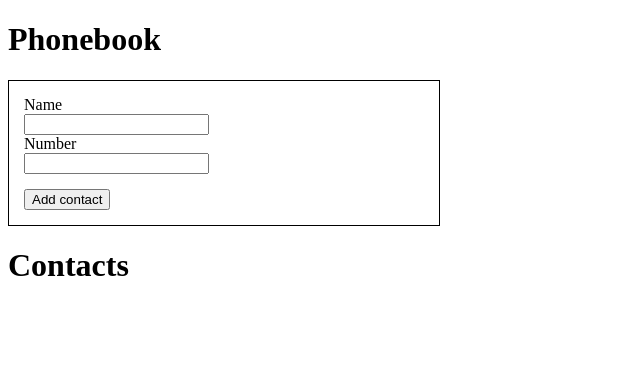
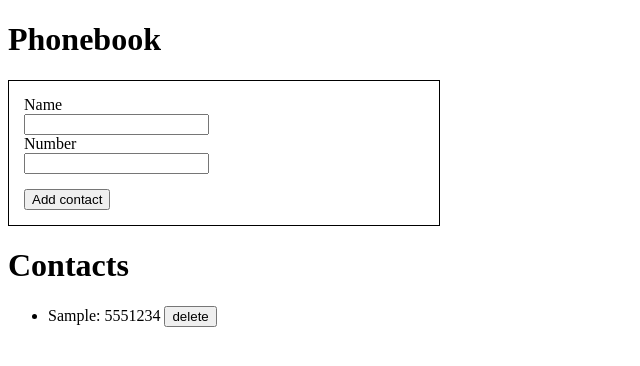
Before and after one commit to Mira1702/goit-react-hw-02-phonebook, a React (Create React App) app: page / in a window 1280 px wide. Both pictures are taken after typing "Sample", "5551234" into the empty fields and a click on the button "Add contact". Shown: the top 366 px of the page, without its empty margins (0-640 px from the left). Built offline with nearby package versions, Linux system fonts and the light colour scheme.

Commit message:
выполнены шаг 1 и шаг 2

```diff
--- a/src/App.js
+++ b/src/App.js
@@ -1,4 +1,5 @@
 import React, { Component } from 'react';
+import shortid from 'shortid';
 import Title from './Title';
 import PhoneBook from './PhoneBook';
 import Contacts from './Contacts';
@@ -8,12 +9,23 @@ class App extends Component {
     contacts: []
   }
 
-  formSubmitHandler = data => {
-    console.log(data);
+  formSubmitHandler = ({name, number}) => {
+    // console.log(data);
+
+    const contact = {
+      id: shortid.generate(),
+      name,
+      number
+    };
+
+    this.setState(prevState => ({
+      contacts: [contact, ...prevState.contacts]
+    }))
   }
 
   handleRemoveContact = (id) =>
   this.setState(({ contacts }) => ({ contacts: contacts.filter(contact => contact.id !== id) }))
+
 
 
   render() {
--- a/src/Contacts.js
+++ b/src/Contacts.js
@@ -2,20 +2,21 @@ import React from 'react';
 
 const ContactItem = ({ id, name, number, onRemove }) => {
     return (
-        <li>
+        <li key={id}>
             {name}: {number} <button onClick={() => onRemove(id)}>delete</button>
         </li>
     )
 }
 
 const Contacts = ({ contacts, onRemove }) => {
-    if (contacts.length === 0) return null
+    // if (contacts.length === 0) return null
     return (
-        <ul>
+        <ul >
             {contacts.map(contact =>
                 <ContactItem {...contact} onRemove={onRemove}/>)}
         </ul>
     )
 }
 
+
 export default Contacts;
```
Also changed, not shown: src/PhoneBook.js (line endings or trailing spaces).
